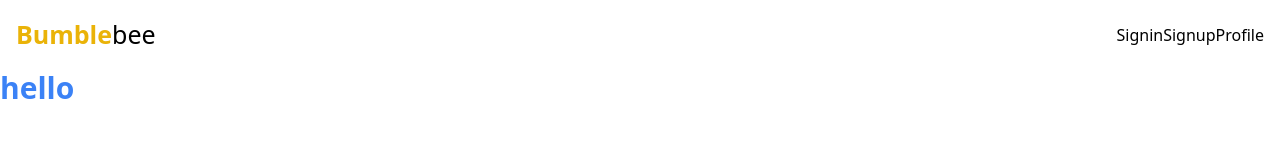
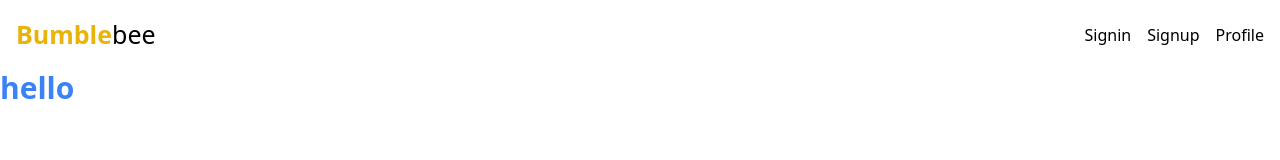
Before and after one commit to manojkumar021997/react-tailwind, a React (Create React App) app: page / in a window 1280 px wide. Shown: the top 160 px of the page. Built offline with nearby package versions, Linux system fonts and the light colour scheme.

Commit message:
added navbar property

```diff
--- a/src/components/Navbar/Navbar.jsx
+++ b/src/components/Navbar/Navbar.jsx
@@ -7,10 +7,10 @@
                     <span className="text-[25px]">bee</span></p>
             </div>
             <div>
-                <ul className="flex">
-                    <li>Signin</li>
-                    <li>Signup</li>
-                    <li>Profile</li>
+                <ul className="flex gap-4 cursor-pointer">
+                    <li className="hover:text-yellow-500">Signin</li>
+                    <li className="hover:text-yellow-500">Signup</li>
+                    <li className="hover:text-yellow-500">Profile</li>
                 </ul>
             </div>
         </div>
```
